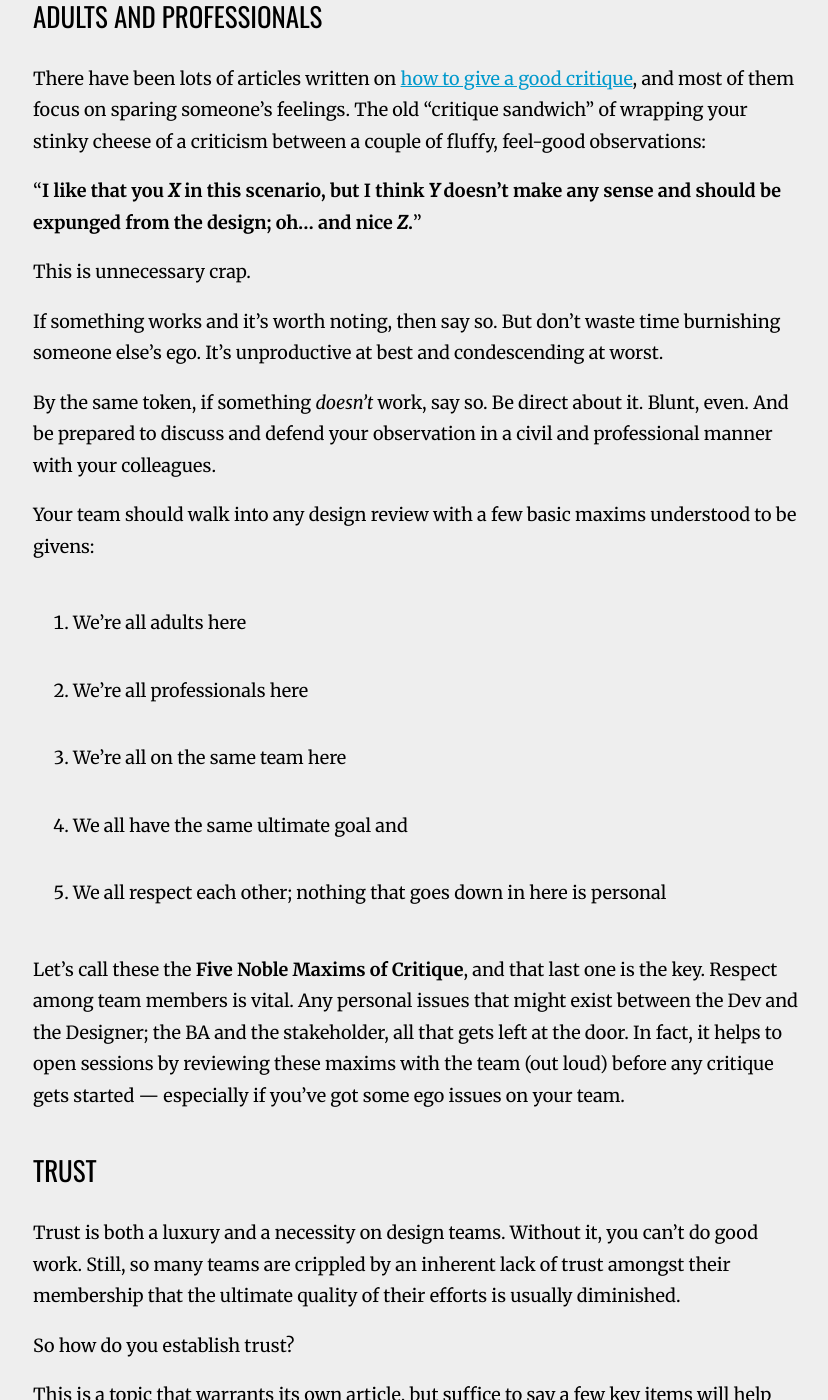
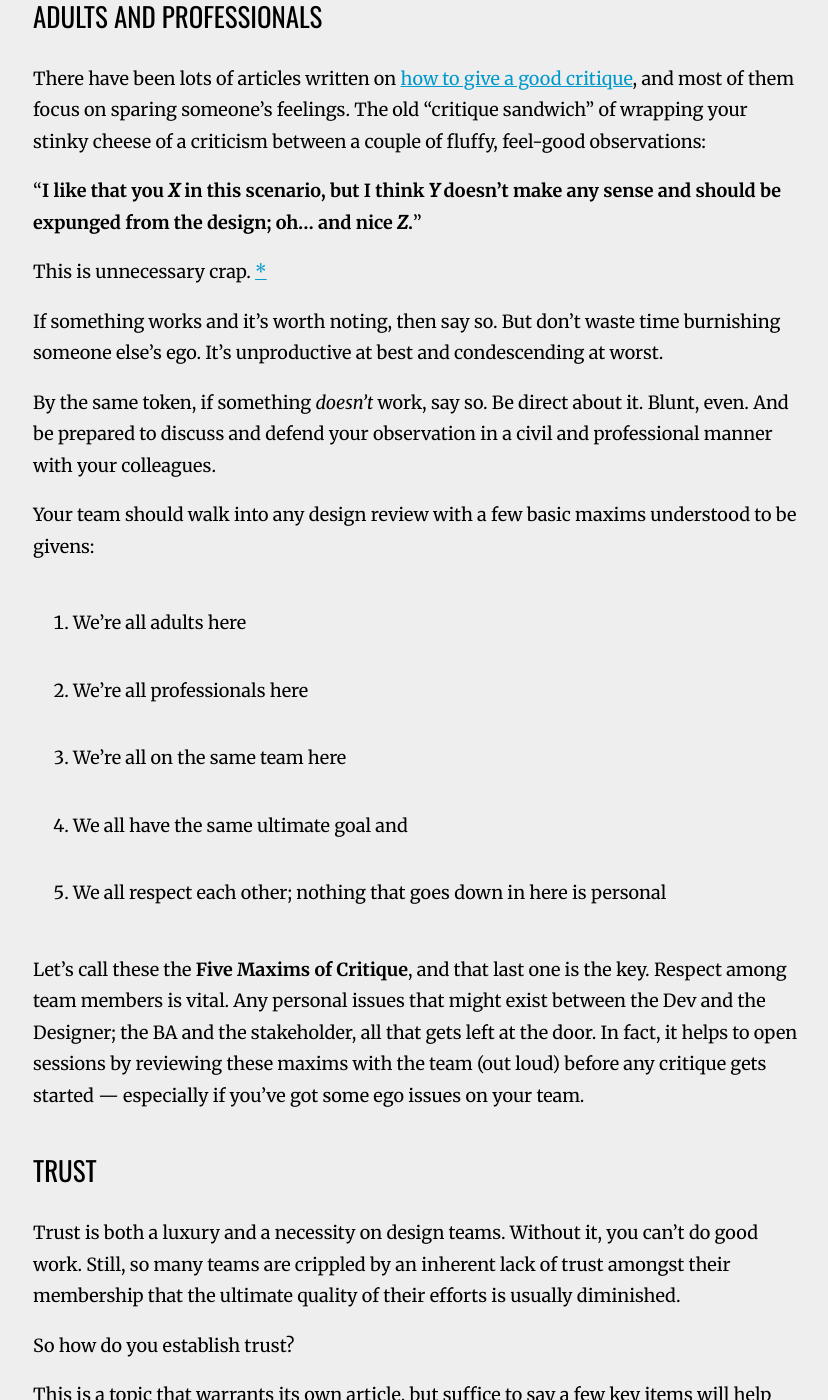
Before and after one commit to drewtodd/drewtodd.github.io, a Jekyll site: the page built from _posts/2016-06-12-critique.md, in a window 1280 px wide and 1400 px high, scrolled down 916 px. Shown: the whole window, without its empty margins (223-1051 px from the left). Built offline with Jekyll 4.4.1, drawn with Linux system fonts in a browser that asks for light colours; nearby versions of some CDN libraries; comment, search, counter and statistics services are not loaded; some of the changed lines change nothing that is shown; some of the changed text lies outside the part shown.

Commit message:
Copy edits...

```diff
--- a/_posts/2016-06-12-critique.md
+++ b/_posts/2016-06-12-critique.md
@@ -30,7 +30,7 @@
 
 “**I like that you *X* in this scenario, but I think *Y* doesn’t make any sense and should be expunged from the design; oh… and nice *Z*.**”
 
-This is unnecessary crap.
+This is unnecessary crap. [\*][2]
 
 If something works and it’s worth noting, then say so. But don’t waste time burnishing someone else’s ego. It’s unproductive at best and condescending at worst.
 
@@ -44,7 +44,7 @@
 4. We all have the same ultimate goal and
 5. We all respect each other; nothing that goes down in here is personal
 
-Let’s call these the **Five Noble Maxims of Critique**, and that last one is the key. Respect among team members is vital. Any personal issues that might exist between the Dev and the Designer; the BA and the stakeholder, all that gets left at the door. In fact, it helps to open sessions by reviewing these maxims with the team (out loud) before any critique gets started — especially if you’ve got some ego issues on your team.
+Let’s call these the **Five Maxims of Critique**, and that last one is the key. Respect among team members is vital. Any personal issues that might exist between the Dev and the Designer; the BA and the stakeholder, all that gets left at the door. In fact, it helps to open sessions by reviewing these maxims with the team (out loud) before any critique gets started — especially if you’ve got some ego issues on your team.
 
 ## Trust
 
@@ -67,7 +67,7 @@
 
 You need to take the high road.
 
-[Gordon Sumner][2] famously observed that “[when the world is running down][3], you make the best of what’s still around.” This is, lamentably, at least 50% of design work. In *so* many different ways. You’re never working with a perfect scenario; a perfect client; a perfect team. Deal with it. A good designer — a good teammate — acknowledges this and looks for ways to move forward in spite.
+[Gordon Sumner][3] famously observed that “[when the world is running down][4], you make the best of what’s still around.” This is, lamentably, at least 50% of design work. In *so* many different ways. You’re never working with a perfect scenario; a perfect client; a perfect team. Deal with it. A good designer — a good teammate — acknowledges this and looks for ways to move forward in spite.
 
 So your boss stuck you with his brother-in-law as the BA the for the project, and he’s more interested in naps; breaks; surfing shall-we-say, less than appropriate internet content from his windswept and exposed cubicle?
 
@@ -89,7 +89,7 @@
 
 ## Walk away
 
-In some cases, you may feel so strongly about an observation or criticism that it becomes personal; a conviction. Please refer to **Noble Maxim #5**: Drop the personal.
+In some cases, you may feel so strongly about an observation or criticism that it becomes personal; a conviction. Please refer to **Maxim #5**: Drop the personal.
 
 We’ve all seen this in sessions, where someone (maybe it was you) disagrees on that *one* design problem while the rest of the team is ready to move on.
 
@@ -108,5 +108,6 @@
 This is a good team.
 
 [1]:	http://www.aiga.org/how-to-give-receive-design-critique/ "How to give and receive a good design critique"
-[2]:	https://en.wikipedia.org/wiki/Sting_(musician) "It's Sting, yo..."
-[3]:	https://www.youtube.com/watch?v=DAtc9mlX72Q "Have some culture, while you're here..."
+[2]:	#about-sandwiches "...most of the time."
+[3]:	https://en.wikipedia.org/wiki/Sting_(musician) "It's Sting, yo..."
+[4]:	https://www.youtube.com/watch?v=DAtc9mlX72Q "Have some culture, while you're here..."
```
Also changed, not shown: 2 other files.
